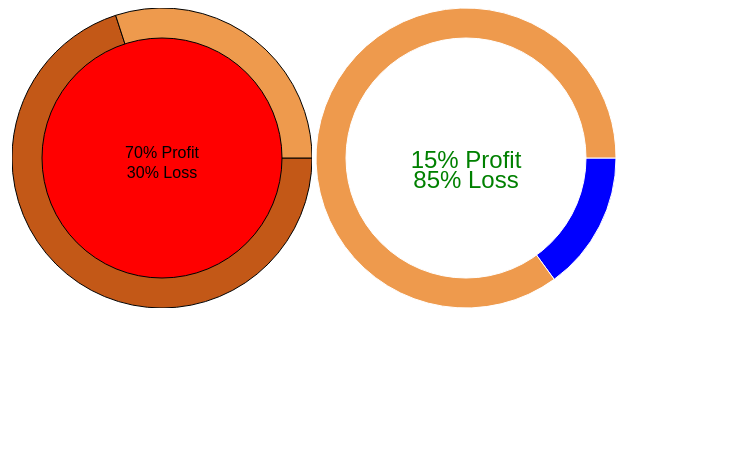
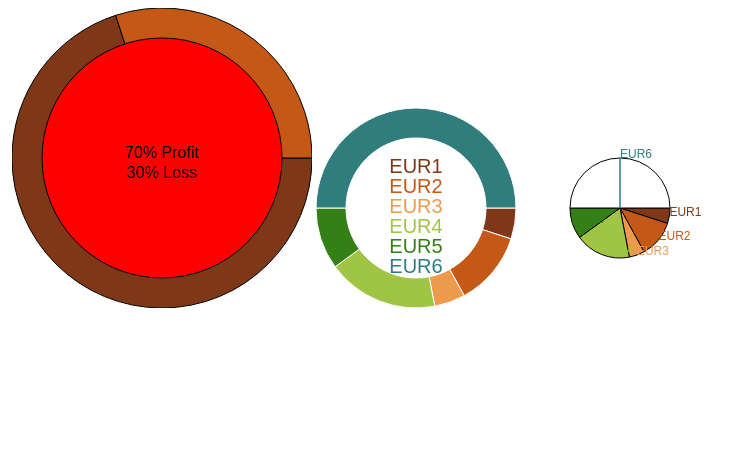
Before and after one commit to newersmoke/standAlone, a plain HTML site: page index.html in a window 1280 px wide. Shown: the whole page, without its empty margins (0-750 px from the left). Drawn offline with Linux system fonts and the light colour scheme.

Commit message:
Add new chart. Full pie

```diff
--- a/index.html
+++ b/index.html
@@ -5,29 +5,59 @@
         <script>
             document.addEventListener( "DOMContentLoaded", function() {
 
-            var stands = new standAlone('createPipeCanvas',
+            var stands = new standAlone('createSmallPipeCanvas',
             {'element': 'first' ,
                 data : {1 : {name : '70% Profit' ,value : 70}, 2:{name : '30% Loss' ,value : 30}},
                 height : 300,
                 width : 300
             });
-            var stands = new standAlone('createPipeCanvas',
+            var stands = new standAlone('createSmallPipeCanvas',
                 {'element': 'second' ,
-                    data : {1 : {name : '15% Profit' ,value : 15}, 2:{name : '85% Loss' ,value : 85}},
-                     height : 300,
-                     width : 300,
-                     colors:['black', 'blue'],
+                    data : { 1 :{name : 'EUR1' ,value : 5},
+                             2 :{name : 'EUR2' ,value : 12},
+                             3 :{name : 'EUR3' ,value : 5},
+                             4 :{name : 'EUR4' ,value : 18},
+                             5 :{name : 'EUR5' ,value : 10},
+                             6 :{name : 'EUR6' ,value : 50}
+                            },
+                     height : 200,
+                     width : 200,
+                     colors:['#7E3817', '#C35817', '#EE9A4D', '#A0C544', '#348017', '#307D7E'],
                          pie : {
                             inside_color : 'white',
                             outside_color : 'white',
-                            font : "24px Arial",
-                            fillStyle : 'green',
-                            strokeStyle : 'green',
+                            font : "20px Arial",
+                            fillStyle : ['#7E3817', '#C35817', '#EE9A4D', '#A0C544', '#348017', '#307D7E'],
                             paddingleft : 10,
                             paddingtop : 20,
+                            paddingtoptext : 45,
                             paddingcenter : 30,
                             paddingelements : 10,
                         }
+                }
+            );
+            var stands = new standAlone('createPipeCanvas',
+                {'element': 'third' ,
+                    data : { 1 :{name : 'EUR1' ,value : 5},
+                             2 :{name : 'EUR2' ,value : 12},
+                             3 :{name : 'EUR3' ,value : 5},
+                             4 :{name : 'EUR4' ,value : 18},
+                             5 :{name : 'EUR5' ,value : 10},
+                             6 :{name : 'EUR6' ,value : 50}
+                            },
+                     height : 200,
+                     width : 200,
+                     colors:['#7E3817', '#C35817', '#EE9A4D', '#A0C544', '#348017', '#fff'],
+                     pie : {
+                        inside_color : 'white',
+                        outside_color : 'white',
+                        font : "12px Arial",
+                        fillStyle : ['#7E3817', '#C35817', '#EE9A4D', '#A0C544', '#348017', '#307D7E'],
+                        paddingleft : 10,
+                        paddingtop : 20,
+                        paddingcenter : 30,
+                        paddingelements : 10,
+                    }
                 }
             );
              /*stand.caller('dsas');
@@ -43,6 +73,7 @@
         <canvas id="canvas" class="canvas" width="0" height="0"></canvas>
         <canvas id="first"  class="first"></canvas>
         <canvas class="second"></canvas>
+        <canvas class="third"></canvas>
         <canvas class="clock"></canvas>
         <canvas class="pie"></canvas>
         <canvas class="piepies"></canvas>
--- a/standAlone.js
+++ b/standAlone.js
@@ -1,6 +1,6 @@
 function standAlone(m, c){
-     var debug = 1;
-     var canvas = {};
+     var canvas = {},
+         debug = 1;
      configDefault = {
             element : '',
             data : '',
@@ -8,14 +8,14 @@ function standAlone(m, c){
             height : 100,
             min : null,
             max : null,
-            color : "black",
+            color : "#000",
             colors : ['#7E3817', '#C35817', '#EE9A4D', '#A0C544', '#348017', '#307D7E'],
             lineWidth : 1,
             globalAlpha : 1,
             padding : {up : 30, down : 30, left : 30, right : 30, center : 30, elements : 10},
             clock: {radius: 10,
                     background : {
-                        color : 'black',
+                        color : '#000',
                         opacity :  0.5
                     },
                     dial : {
@@ -25,15 +25,15 @@ function standAlone(m, c){
             },
             pie: {
                 inside_color : 'red',
-                outside_color : 'black',
+                outside_color : '#000',
                 font : "16px Arial",
-                fillStyle : 'black',
-                strokeStyle : 'red',
+                fillStyle : '#000',
                 paddingleft : 20,
                 paddingtop : 20,
+                paddingtoptext : 0,
                 paddingcenter : 30,
-                paddingelements : 40,
-            },
+                paddingelements : 40
+            }
         };
 
     var configs = function(c){
@@ -129,39 +129,67 @@ function standAlone(m, c){
             lastPosition = 0,
             total = 100,
             data = configs.get('data'),
-            colors = configs.get('colors');
+            colors = configs.get('colors'),
+            colors_text = configs.get('pie/fillStyle');
 
+        var j = 0;
         for (var i in data) {
-            canvas.fillStyle = colors[i];
+            canvas.fillStyle = typeof colors[j] == 'undefined'
+                               ? '#000'
+                               : colors[j];
             canvas.strokeStyle = configs.get('pie/outside_color');
             canvas.beginPath();
-            canvas.moveTo(configs.get('width')/ delimeter,configs.get('height')/ delimeter);
-            canvas.arc(configs.get('width')/ delimeter,configs.get('height')/ delimeter,radius,lastPosition,lastPosition+(Math.PI*2*(data[i].value/total)),false);
-            canvas.lineTo(configs.get('width')/ delimeter,configs.get('height')/ delimeter);
+            canvas.moveTo(configs.get('width')/ delimeter,
+                          configs.get('height')/ delimeter);
+            canvas.arc(configs.get('width')/ delimeter,
+                       configs.get('height')/ delimeter,
+                       radius,
+                       lastPosition,
+                       lastPosition+(Math.PI*2*(data[i].value/total)),
+                       false);
+            canvas.lineTo(configs.get('width')/ delimeter,
+                          configs.get('height')/ delimeter);
             canvas.fill();
             canvas.stroke();
+            j++;
             lastPosition += Math.PI*2*(data[i].value/total);
         }
         canvas.beginPath();
         canvas.fillStyle = configs.get('pie/inside_color');
-        canvas.arc(configs.get('width')/ delimeter, configs.get('height')/ delimeter, radius - configs.get('pie/paddingcenter'), 0, 2 * Math.PI, false);
+        canvas.arc(configs.get('width')/ delimeter,
+                   configs.get('height')/ delimeter,
+                   radius - configs.get('pie/paddingcenter'),
+                   0,
+                   2 * Math.PI,
+                   false);
         canvas.fill();
         canvas.stroke();
 
+        var j = 0;
         for (var i in data) {
             canvas.beginPath();
-            canvas.fillStyle = configs.get('pie/fillStyle');
-            canvas.strokeStyle = configs.get('pie/strokeStyle');
+            var color= typeof colors_text[j] == 'undefined'
+                       ? '#000'
+                       : ((typeof colors_text[j] != 'undefined'
+                           && colors_text[j].length == 1)
+                           ?  colors_text : colors_text[j]);
+            canvas.fillStyle = color;
+            canvas.strokeStyle = color;
             canvas.font = configs.get('pie/font');
 
             var width = canvas.measureText(data[i].name).width;
-            canvas.fillText(data[i].name, radius - width / 2, radius - configs.get('pie/paddingleft') + i * configs.get('pie/paddingtop'));
+            canvas.fillText(data[i].name,
+                            radius - width / 2,
+                            radius - configs.get('pie/paddingleft')
+                                    + i * configs.get('pie/paddingtop')
+                                    - configs.get('pie/paddingtoptext'));
             canvas.fill();
             canvas.stroke();
+            j++;
         }
     },
 
-    createPipeCanvas = function(){
+    createSmallPipeCanvas = function(){
       this.setElementCanvas();
       canvas.beginPath();
       this.drawPiePies();
@@ -171,5 +199,88 @@ function standAlone(m, c){
       canvas.stroke();
     };
 
+    drawPie = function(){
+        var delimeter = 2,
+            radius = configs.get('width') / 4 ,
+            lastPosition = 0,
+            total = 100,
+            data = configs.get('data'),
+            colors = configs.get('colors'),
+            colors_text = configs.get('pie/fillStyle');
+
+        var j = 0;
+        for (var i in data) {
+            canvas.fillStyle = colors[j];
+            canvas.beginPath();
+            canvas.moveTo(
+                                configs.get('width') / delimeter,
+                                configs.get('height') / delimeter
+                              );
+            canvas.arc(
+                                configs.get('width') / delimeter,
+                                configs.get('height') / delimeter,
+                                radius,
+                                lastPosition,
+                                lastPosition+(Math.PI*2*(data[i].value/total)),
+                                false
+                           );
+
+            canvas.lineTo(
+                                configs.get('width') / delimeter,
+                                configs.get('height') / delimeter
+                              );
+            canvas.fill();
+            canvas.stroke();
+            canvas.restore();
+            j++;
+            lastPosition += Math.PI*2*(data[i].value/total);
+        }
+        lastPosition = 0;
+
+        var j = 0;
+        for (var i in data) {
+            var color= typeof colors_text[j] == 'undefined'
+                       ? '#000'
+                       : ((typeof colors_text[j] != 'undefined'
+                           && colors_text[j].length == 1)
+                           ?  colors_text : colors_text[j]);
+            canvas.fillStyle = color;
+            canvas.strokeStyle = color;
+            canvas.font = configs.get('pie/font');
+
+            canvas.beginPath();
+            var angle = (2 * (lastPosition) + (Math.PI*2*(data[i].value/total)) ) /2;
+                var x = radius * Math.cos(angle),
+                    y = radius * Math.sin(angle);
+
+                    if(angle < Math.PI){
+                        y = configs.get('height') / 2 + y;
+                        x = configs.get('width') / 2 + x;
+
+                    } else {
+                        y = configs.get('height') / 2 + y;
+                        x = configs.get('width') / 2 + x;
+                    }
+
+                canvas.moveTo(configs.get('width') / delimeter,configs.get('height') / delimeter);
+                canvas.lineTo(x , y);
+                canvas.fillText(data[i].name, x , y);
+                lastPosition += Math.PI*2*(data[i].value/total);
+                j++;
+        }
+    };
+
+
+    createPipeCanvas = function(){
+      this.setElementCanvas();
+      canvas.beginPath();
+      this.drawPie();
+      canvas.fill();
+      canvas.closePath();
+      canvas.restore();
+      canvas.stroke();
+    };
+
+
     init(m);
 }
```
